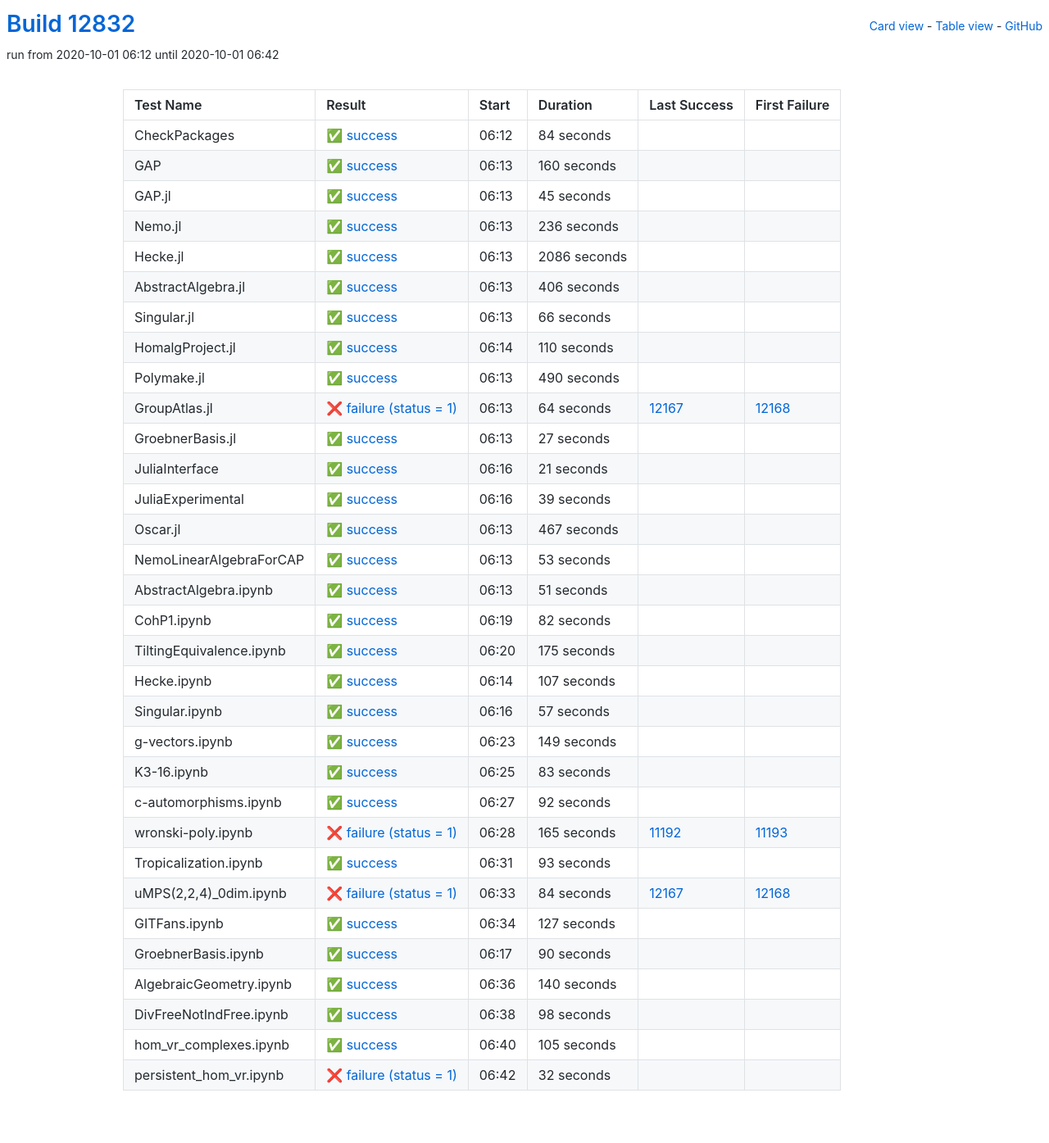
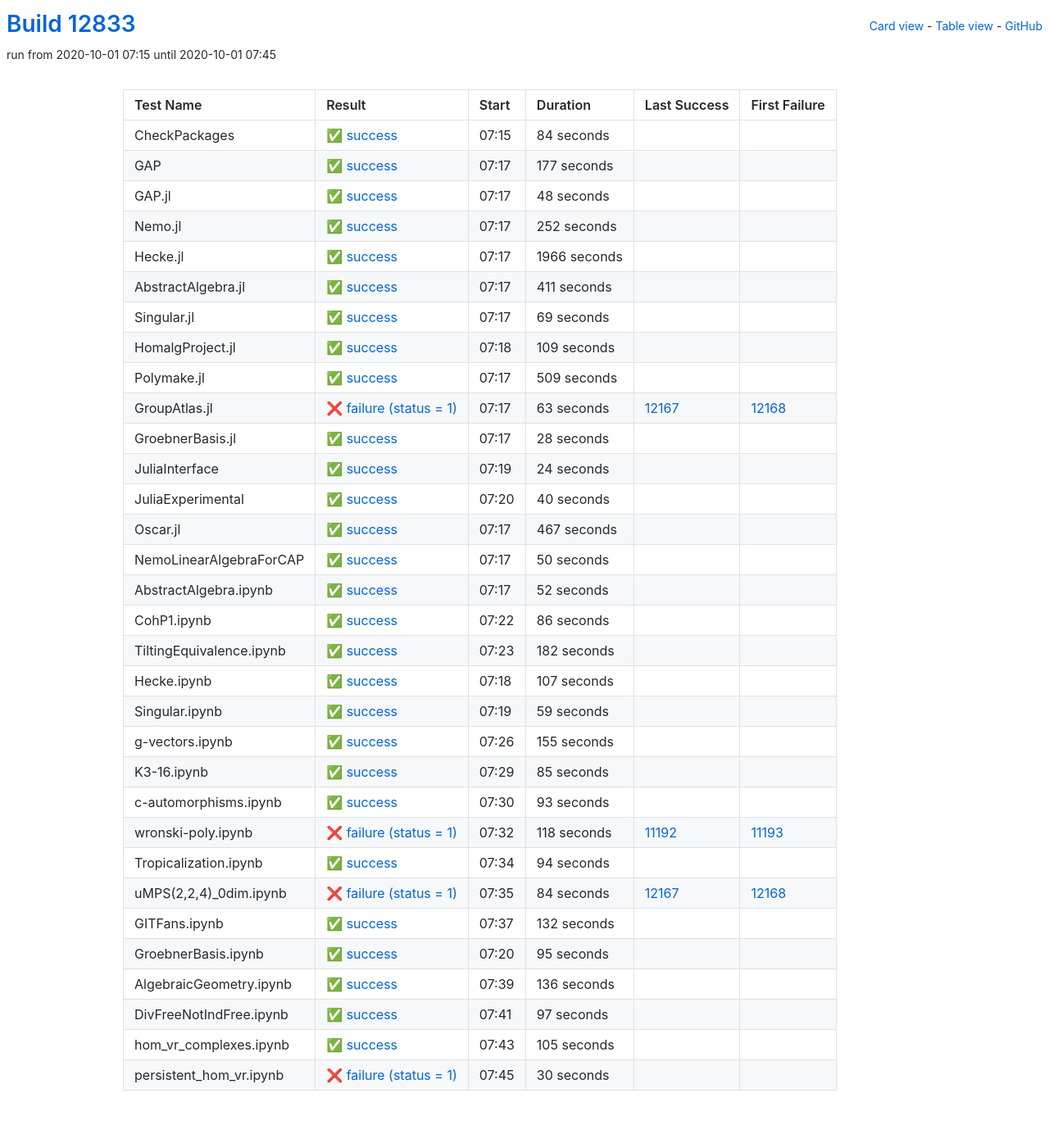
Before and after one commit to oscar-system/oscar-ci-status, a Jekyll site: the page built from table.html, in a window 1280 px wide. Shown: the whole page at 82% size. Built offline with Jekyll 4.4.1, drawn with Linux system fonts in a browser that asks for light colours.

Commit message:
Build #12833

```diff
--- a/_data/ci.yml
+++ b/_data/ci.yml
@@ -1,6 +1,6 @@
 ---
-build: 12832
-build_url: https://oscarci.mathematik.uni-kl.de/job/oscar/12832/
+build: 12833
+build_url: https://oscarci.mathematik.uni-kl.de/job/oscar/12833/
 job: oscar
 organization: oscar-system
 repo: oscar-ci-status
@@ -8,8 +8,8 @@ repourl: https://github.com/oscar-system/oscar-ci-status
 tests:
 - name: CheckPackages
   id: checkpackages
-  log: https://oscarci.mathematik.uni-kl.de/job/oscar/12832/artifact/logs/build-12832/CheckPackages.log
-  start: 2020-10-01 06:12
+  log: https://oscarci.mathematik.uni-kl.de/job/oscar/12833/artifact/logs/build-12833/CheckPackages.log
+  start: 2020-10-01 07:15
   success: true
   exitcode: 0
   status: success
@@ -20,152 +20,152 @@ tests:
   first_failure_url:
 - name: GAP
   id: gap
-  log: https://oscarci.mathematik.uni-kl.de/job/oscar/12832/artifact/logs/build-12832/GAP.log
-  start: 2020-10-01 06:13
+  log: https://oscarci.mathematik.uni-kl.de/job/oscar/12833/artifact/logs/build-12833/GAP.log
+  start: 2020-10-01 07:17
   success: true
   exitcode: 0
   status: success
-  duration: 160
+  duration: 177
   last_success: false
   last_success_url:
   first_failure: false
   first_failure_url:
 - name: GAP.jl
   id: gap-jl
-  log: https://oscarci.mathematik.uni-kl.de/job/oscar/12832/artifact/logs/build-12832/GAP.jl.log
-  start: 2020-10-01 06:13
+  log: https://oscarci.mathematik.uni-kl.de/job/oscar/12833/artifact/logs/build-12833/GAP.jl.log
+  start: 2020-10-01 07:17
   success: true
   exitcode: 0
   status: success
-  duration: 45
+  duration: 48
   last_success: false
   last_success_url:
   first_failure: false
   first_failure_url:
 - name: Nemo.jl
   id: nemo-jl
-  log: https://oscarci.mathematik.uni-kl.de/job/oscar/12832/artifact/logs/build-12832/Nemo.jl.log
-  start: 2020-10-01 06:13
+  log: https://oscarci.mathematik.uni-kl.de/job/oscar/12833/artifact/logs/build-12833/Nemo.jl.log
+  start: 2020-10-01 07:17
   success: true
   exitcode: 0
   status: success
-  duration: 236
+  duration: 252
   last_success: false
   last_success_url:
   first_failure: false
   first_failure_url:
 - name: Hecke.jl
   id: hecke-jl
-  log: https://oscarci.mathematik.uni-kl.de/job/oscar/12832/artifact/logs/build-12832/Hecke.jl.log
-  start: 2020-10-01 06:13
+  log: https://oscarci.mathematik.uni-kl.de/job/oscar/12833/artifact/logs/build-12833/Hecke.jl.log
+  start: 2020-10-01 07:17
   success: true
   exitcode: 0
   status: success
-  duration: 2086
+  duration: 1966
   last_success: false
   last_success_url:
   first_failure: false
   first_failure_url:
 - name: AbstractAlgebra.jl
   id: abstractalgebra-jl
-  log: https://oscarci.mathematik.uni-kl.de/job/oscar/12832/artifact/logs/build-12832/AbstractAlgebra.jl.log
-  start: 2020-10-01 06:13
+  log: https://oscarci.mathematik.uni-kl.de/job/oscar/12833/artifact/logs/build-12833/AbstractAlgebra.jl.log
+  start: 2020-10-01 07:17
   success: true
   exitcode: 0
   status: success
-  duration: 406
+  duration: 411
   last_success: false
   last_success_url:
   first_failure: false
   first_failure_url:
 - name: Singular.jl
   id: singular-jl
-  log: https://oscarci.mathematik.uni-kl.de/job/oscar/12832/artifact/logs/build-12832/Singular.jl.log
-  start: 2020-10-01 06:13
+  log: https://oscarci.mathematik.uni-kl.de/job/oscar/12833/artifact/logs/build-12833/Singular.jl.log
+  start: 2020-10-01 07:17
   success: true
   exitcode: 0
   status: success
-  duration: 66
+  duration: 69
   last_success: false
   last_success_url:
   first_failure: false
   first_failure_url:
 - name: HomalgProject.jl
   id: homalgproject-jl
-  log: https://oscarci.mathematik.uni-kl.de/job/oscar/12832/artifact/logs/build-12832/HomalgProject.jl.log
-  start: 2020-10-01 06:14
+  log: https://oscarci.mathematik.uni-kl.de/job/oscar/12833/artifact/logs/build-12833/HomalgProject.jl.log
+  start: 2020-10-01 07:18
   success: true
   exitcode: 0
   status: success
-  duration: 110
+  duration: 109
   last_success: false
   last_success_url:
   first_failure: false
   first_failure_url:
 - name: Polymake.jl
   id: polymake-jl
-  log: https://oscarci.mathematik.uni-kl.de/job/oscar/12832/artifact/logs/build-12832/Polymake.jl.log
-  start: 2020-10-01 06:13
+  log: https://oscarci.mathematik.uni-kl.de/job/oscar/12833/artifact/logs/build-12833/Polymake.jl.log
+  start: 2020-10-01 07:17
   success: true
   exitcode: 0
   status: success
-  duration: 490
+  duration: 509
   last_success: false
   last_success_url:
   first_failure: false
   first_failure_url:
 - name: GroupAtlas.jl
   id: groupatlas-jl
-  log: https://oscarci.mathematik.uni-kl.de/job/oscar/12832/artifact/logs/build-12832/GroupAtlas.jl.log
-  start: 2020-10-01 06:13
+  log: https://oscarci.mathematik.uni-kl.de/job/oscar/12833/artifact/logs/build-12833/GroupAtlas.jl.log
+  start: 2020-10-01 07:17
   success: false
   exitcode: 1
   status: failure
-  duration: 64
+  duration: 63
   last_success: 12167
   last_success_url: https://oscarci.mathematik.uni-kl.de/job/oscar/12167/
   first_failure: 12168
   first_failure_url: https://oscarci.mathematik.uni-kl.de/job/oscar/12168/
 - name: GroebnerBasis.jl
   id: groebnerbasis-jl
-  log: https://oscarci.mathematik.uni-kl.de/job/oscar/12832/artifact/logs/build-12832/GroebnerBasis.jl.log
-  start: 2020-10-01 06:13
+  log: https://oscarci.mathematik.uni-kl.de/job/oscar/12833/artifact/logs/build-12833/GroebnerBasis.jl.log
+  start: 2020-10-01 07:17
   success: true
   exitcode: 0
   status: success
-  duration: 27
+  duration: 28
   last_success: false
   last_success_url:
   first_failure: false
   first_failure_url:
 - name: JuliaInterface
   id: juliainterface
-  log: https://oscarci.mathematik.uni-kl.de/job/oscar/12832/artifact/logs/build-12832/JuliaInterface.log
-  start: 2020-10-01 06:16
+  log: https://oscarci.mathematik.uni-kl.de/job/oscar/12833/artifact/logs/build-12833/JuliaInterface.log
+  start: 2020-10-01 07:19
   success: true
   exitcode: 0
   status: success
-  duration: 21
+  duration: 24
   last_success: false
   last_success_url:
   first_failure: false
   first_failure_url:
 - name: JuliaExperimental
   id: juliaexperimental
-  log: https://oscarci.mathematik.uni-kl.de/job/oscar/12832/artifact/logs/build-12832/JuliaExperimental.log
-  start: 2020-10-01 06:16
+  log: https://oscarci.mathematik.uni-kl.de/job/oscar/12833/artifact/logs/build-12833/JuliaExperimental.log
+  start: 2020-10-01 07:20
   success: true
   exitcode: 0
   status: success
-  duration: 39
+  duration: 40
   last_success: false
   last_success_url:
   first_failure: false
   first_failure_url:
 - name: Oscar.jl
   id: oscar-jl
-  log: https://oscarci.mathematik.uni-kl.de/job/oscar/12832/artifact/logs/build-12832/Oscar.jl.log
-  start: 2020-10-01 06:13
+  log: https://oscarci.mathematik.uni-kl.de/job/oscar/12833/artifact/logs/build-12833/Oscar.jl.log
+  start: 2020-10-01 07:17
   success: true
   exitcode: 0
   status: success
@@ -176,56 +176,56 @@ tests:
   first_failure_url:
 - name: NemoLinearAlgebraForCAP
   id: nemolinearalgebraforcap
-  log: https://oscarci.mathematik.uni-kl.de/job/oscar/12832/artifact/logs/build-12832/NemoLinearAlgebraForCAP.log
-  start: 2020-10-01 06:13
+  log: https://oscarci.mathematik.uni-kl.de/job/oscar/12833/artifact/logs/build-12833/NemoLinearAlgebraForCAP.log
+  start: 2020-10-01 07:17
   success: true
   exitcode: 0
   status: success
-  duration: 53
+  duration: 50
   last_success: false
   last_success_url:
   first_failure: false
   first_failure_url:
 - name: AbstractAlgebra.ipynb
   id: abstractalgebra-ipynb
-  log: https://oscarci.mathematik.uni-kl.de/job/oscar/12832/artifact/logs/build-12832/AbstractAlgebra.ipynb.log
-  start: 2020-10-01 06:13
+  log: https://oscarci.mathematik.uni-kl.de/job/oscar/12833/artifact/logs/build-12833/AbstractAlgebra.ipynb.log
+  start: 2020-10-01 07:17
   success: true
   exitcode: 0
   status: success
-  duration: 51
+  duration: 52
   last_success: false
   last_success_url:
   first_failure: false
   first_failure_url:
 - name: CohP1.ipynb
   id: cohp1-ipynb
-  log: https://oscarci.mathematik.uni-kl.de/job/oscar/12832/artifact/logs/build-12832/CohP1.ipynb.log
-  start: 2020-10-01 06:19
+  log: https://oscarci.mathematik.uni-kl.de/job/oscar/12833/artifact/logs/build-12833/CohP1.ipynb.log
+  start: 2020-10-01 07:22
   success: true
   exitcode: 0
   status: success
-  duration: 82
+  duration: 86
   last_success: false
   last_success_url:
   first_failure: false
   first_failure_url:
 - name: TiltingEquivalence.ipynb
   id: tiltingequivalence-ipynb
-  log: https://oscarci.mathematik.uni-kl.de/job/oscar/12832/artifact/logs/build-12832/TiltingEquivalence.ipynb.log
-  start: 2020-10-01 06:20
+  log: https://oscarci.mathematik.uni-kl.de/job/oscar/12833/artifact/logs/build-12833/TiltingEquivalence.ipynb.log
+  start: 2020-10-01 07:23
   success: true
   exitcode: 0
   status: success
-  duration: 175
+  duration: 182
   last_success: false
   last_success_url:
   first_failure: false
   first_failure_url:
 - name: Hecke.ipynb
   id: hecke-ipynb
-  log: https://oscarci.mathematik.uni-kl.de/job/oscar/12832/artifact/logs/build-12832/Hecke.ipynb.log
-  start: 2020-10-01 06:14
+  log: https://oscarci.mathematik.uni-kl.de/job/oscar/12833/artifact/logs/build-12833/Hecke.ipynb.log
+  start: 2020-10-01 07:18
   success: true
   exitcode: 0
   status: success
@@ -236,68 +236,44 @@ tests:
   first_failure_url:
 - name: Singular.ipynb
   id: singular-ipynb
-  log: https://oscarci.mathematik.uni-kl.de/job/oscar/12832/artifact/logs/build-12832/Singular.ipynb.log
-  start: 2020-10-01 06:16
+  log: https://oscarci.mathematik.uni-kl.de/job/oscar/12833/artifact/logs/build-12833/Singular.ipynb.log
+  start: 2020-10-01 07:19
   success: true
   exitcode: 0
   status: success
-  duration: 57
+  duration: 59
   last_success: false
   last_success_url:
   first_failure: false
   first_failure_url:
 - name: g-vectors.ipynb
   id: g-vectors-ipynb
-  log: https://oscarci.mathematik.uni-kl.de/job/oscar/12832/artifact/logs/build-12832/g-vectors.ipynb.log
-  start: 2020-10-01 06:23
+  log: https://oscarci.mathematik.uni-kl.de/job/oscar/12833/artifact/logs/build-12833/g-vectors.ipynb.log
+  start: 2020-10-01 07:26
   success: true
   exitcode: 0
   status: success
-  duration: 149
+  duration: 155
   last_success: false
   last_success_url:
   first_failure: false
   first_failure_url:
 - name: K3-16.ipynb
   id: k3-16-ipynb
-  log: https://oscarci.mathematik.uni-kl.de/job/oscar/12832/artifact/logs/build-12832/K3-16.ipynb.log
-  start: 2020-10-01 06:25
+  log: https://oscarci.mathematik.uni-kl.de/job/oscar/12833/artifact/logs/build-12833/K3-16.ipynb.log
+  start: 2020-10-01 07:29
   success: true
   exitcode: 0
   status: success
-  duration: 83
+  duration: 85
   last_success: false
   last_success_url:
   first_failure: false
   first_failure_url:
 - name: c-automorphisms.ipynb
   id: c-automorphisms-ipynb
-  log: https://oscarci.mathematik.uni-kl.de/job/oscar/12832/artifact/logs/build-12832/c-automorphisms.ipynb.log
-  start: 2020-10-01 06:27
-  success: true
-  exitcode: 0
-  status: success
-  duration: 92
-  last_success: false
-  last_success_url:
-  first_failure: false
-  first_failure_url:
-- name: wronski-poly.ipynb
-  id: wronski-poly-ipynb
-  log: https://oscarci.mathematik.uni-kl.de/job/oscar/12832/artifact/logs/build-12832/wronski-poly.ipynb.log
-  start: 2020-10-01 06:28
-  success: false
-  exitcode: 1
-  status: failure
-  duration: 165
-  last_success: 11192
-  last_success_url: https://oscarci.mathematik.uni-kl.de/job/oscar/11192/
-  first_failure: 11193
-  first_failure_url: https://oscarci.mathematik.uni-kl.de/job/oscar/11193/
-- name: Tropicalization.ipynb
-  id: tropicalization-ipynb
-  log: https://oscarci.mathematik.uni-kl.de/job/oscar/12832/artifact/logs/build-12832/Tropicalization.ipynb.log
-  start: 2020-10-01 06:31
+  log: https://oscarci.mathematik.uni-kl.de/job/oscar/12833/artifact/logs/build-12833/c-automorphisms.ipynb.log
+  start: 2020-10-01 07:30
   success: true
   exitcode: 0
   status: success
@@ -306,10 +282,34 @@ tests:
   last_success_url:
   first_failure: false
   first_failure_url:
+- name: wronski-poly.ipynb
+  id: wronski-poly-ipynb
+  log: https://oscarci.mathematik.uni-kl.de/job/oscar/12833/artifact/logs/build-12833/wronski-poly.ipynb.log
+  start: 2020-10-01 07:32
+  success: false
+  exitcode: 1
+  status: failure
+  duration: 118
+  last_success: 11192
+  last_success_url: https://oscarci.mathematik.uni-kl.de/job/oscar/11192/
+  first_failure: 11193
+  first_failure_url: https://oscarci.mathematik.uni-kl.de/job/oscar/11193/
+- name: Tropicalization.ipynb
+  id: tropicalization-ipynb
+  log: https://oscarci.mathematik.uni-kl.de/job/oscar/12833/artifact/logs/build-12833/Tropicalization.ipynb.log
+  start: 2020-10-01 07:34
+  success: true
+  exitcode: 0
+  status: success
+  duration: 94
+  last_success: false
+  last_success_url:
+  first_failure: false
+  first_failure_url:
 - name: uMPS(2,2,4)_0dim.ipynb
   id: umps-2-2-4-0dim-ipynb
-  log: https://oscarci.mathematik.uni-kl.de/job/oscar/12832/artifact/logs/build-12832/uMPS-2-2-4-_0dim.ipynb.log
-  start: 2020-10-01 06:33
+  log: https://oscarci.mathematik.uni-kl.de/job/oscar/12833/artifact/logs/build-12833/uMPS-2-2-4-_0dim.ipynb.log
+  start: 2020-10-01 07:35
   success: false
   exitcode: 1
   status: failure
@@ -320,56 +320,56 @@ tests:
   first_failure_url: https://oscarci.mathematik.uni-kl.de/job/oscar/12168/
 - name: GITFans.ipynb
   id: gitfans-ipynb
-  log: https://oscarci.mathematik.uni-kl.de/job/oscar/12832/artifact/logs/build-12832/GITFans.ipynb.log
-  start: 2020-10-01 06:34
+  log: https://oscarci.mathematik.uni-kl.de/job/oscar/12833/artifact/logs/build-12833/GITFans.ipynb.log
+  start: 2020-10-01 07:37
   success: true
   exitcode: 0
   status: success
-  duration: 127
+  duration: 132
   last_success: false
   last_success_url:
   first_failure: false
   first_failure_url:
 - name: GroebnerBasis.ipynb
   id: groebnerbasis-ipynb
-  log: https://oscarci.mathematik.uni-kl.de/job/oscar/12832/artifact/logs/build-12832/GroebnerBasis.ipynb.log
-  start: 2020-10-01 06:17
+  log: https://oscarci.mathematik.uni-kl.de/job/oscar/12833/artifact/logs/build-12833/GroebnerBasis.ipynb.log
+  start: 2020-10-01 07:20
   success: true
   exitcode: 0
   status: success
-  duration: 90
+  duration: 95
   last_success: false
   last_success_url:
   first_failure: false
   first_failure_url:
 - name: AlgebraicGeometry.ipynb
   id: algebraicgeometry-ipynb
-  log: https://oscarci.mathematik.uni-kl.de/job/oscar/12832/artifact/logs/build-12832/AlgebraicGeometry.ipynb.log
-  start: 2020-10-01 06:36
+  log: https://oscarci.mathematik.uni-kl.de/job/oscar/12833/artifact/logs/build-12833/AlgebraicGeometry.ipynb.log
+  start: 2020-10-01 07:39
   success: true
   exitcode: 0
   status: success
-  duration: 140
+  duration: 136
   last_success: false
   last_success_url:
   first_failure: false
   first_failure_url:
 - name: DivFreeNotIndFree.ipynb
   id: divfreenotindfree-ipynb
-  log: https://oscarci.mathematik.uni-kl.de/job/oscar/12832/artifact/logs/build-12832/DivFreeNotIndFree.ipynb.log
-  start: 2020-10-01 06:38
+  log: https://oscarci.mathematik.uni-kl.de/job/oscar/12833/artifact/logs/build-12833/DivFreeNotIndFree.ipynb.log
+  start: 2020-10-01 07:41
   success: true
   exitcode: 0
   status: success
-  duration: 98
+  duration: 97
   last_success: false
   last_success_url:
   first_failure: false
   first_failure_url:
 - name: hom_vr_complexes.ipynb
   id: hom-vr-complexes-ipynb
-  log: https://oscarci.mathematik.uni-kl.de/job/oscar/12832/artifact/logs/build-12832/hom_vr_complexes.ipynb.log
-  start: 2020-10-01 06:40
+  log: https://oscarci.mathematik.uni-kl.de/job/oscar/12833/artifact/logs/build-12833/hom_vr_complexes.ipynb.log
+  start: 2020-10-01 07:43
   success: true
   exitcode: 0
   status: success
@@ -380,12 +380,12 @@ tests:
   first_failure_url:
 - name: persistent_hom_vr.ipynb
   id: persistent-hom-vr-ipynb
-  log: https://oscarci.mathematik.uni-kl.de/job/oscar/12832/artifact/logs/build-12832/persistent_hom_vr.ipynb.log
-  start: 2020-10-01 06:42
+  log: https://oscarci.mathematik.uni-kl.de/job/oscar/12833/artifact/logs/build-12833/persistent_hom_vr.ipynb.log
+  start: 2020-10-01 07:45
   success: false
   exitcode: 1
   status: failure
-  duration: 32
+  duration: 30
   last_success: false
   last_success_url:
   first_failure: false
```
Also changed, not shown: README.md.
